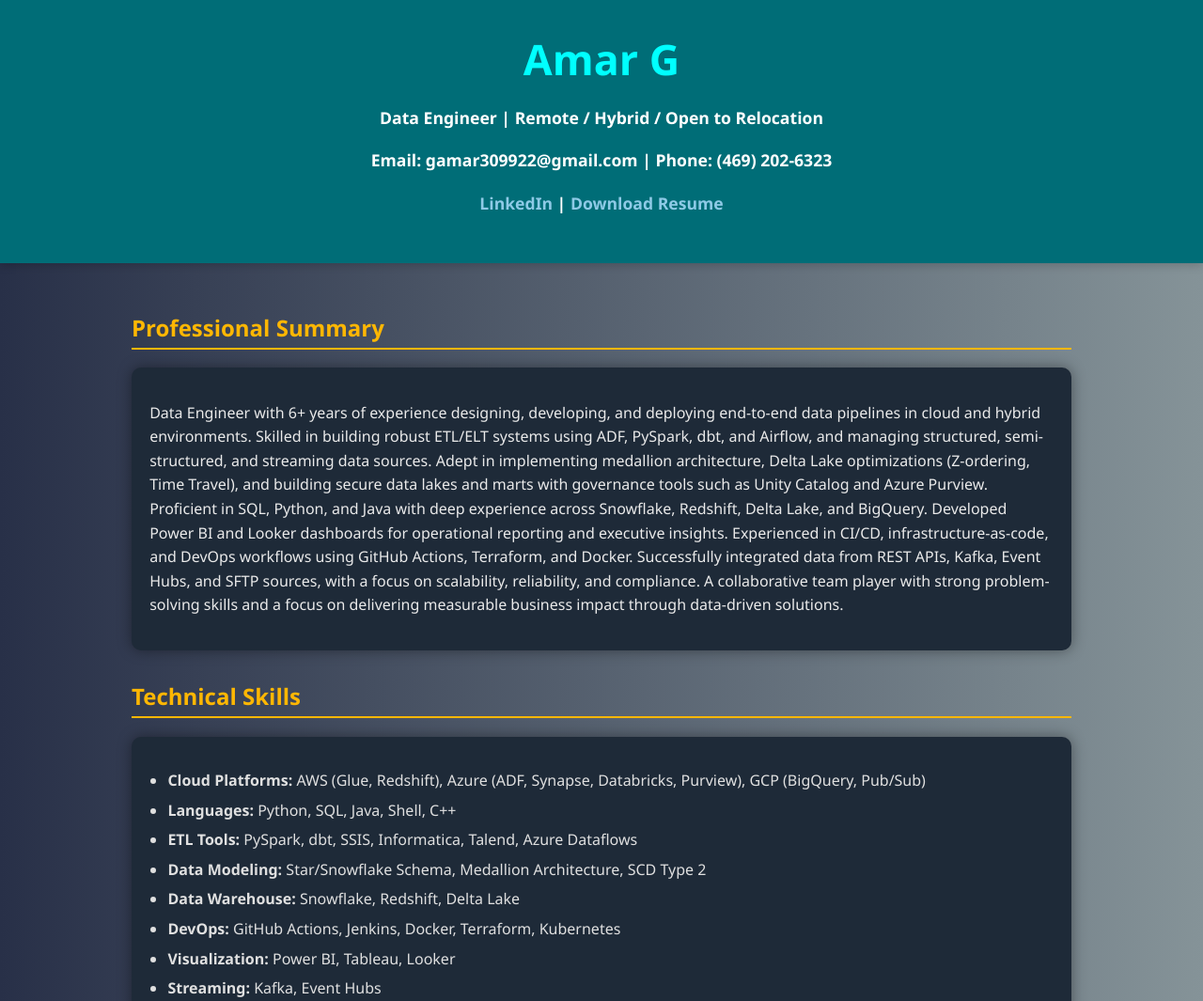
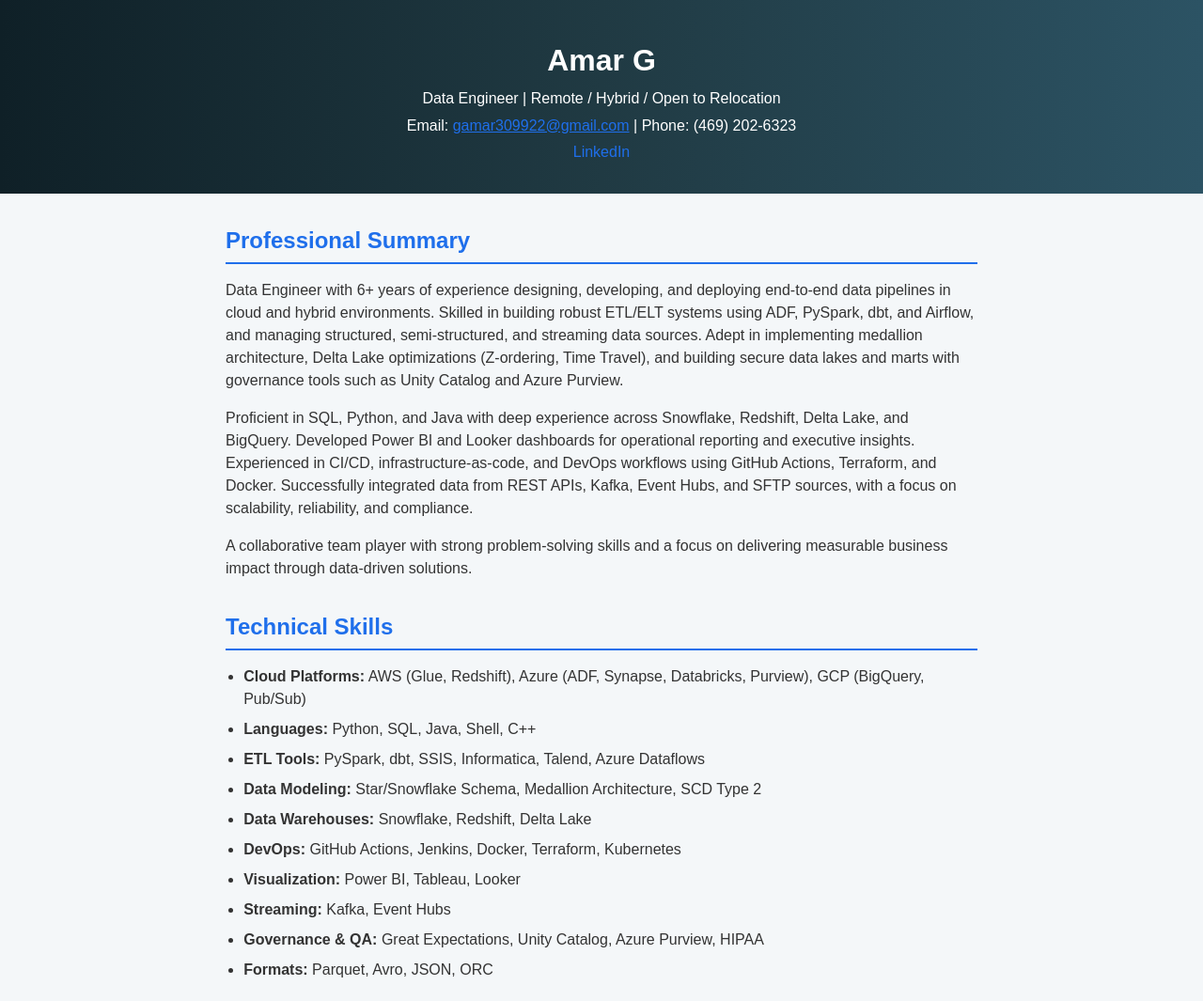
Before and after one commit to gamar3530/portfolio, a plain HTML site: page Index.html in a window 1280 px wide. Shown: the top 1065 px of the page at 94% size. Drawn offline with Linux system fonts and the light colour scheme.

Commit message:
Add files via upload

```diff
--- a/Index.html
+++ b/Index.html
@@ -1,75 +1,64 @@
 <!DOCTYPE html>
 <html lang="en">
 <head>
-  <meta charset="UTF-8" />
-  <meta name="viewport" content="width=device-width, initial-scale=1.0"/>
-  <title>Amar G – Data Engineer </title>
+  <meta charset="UTF-8">
+  <meta name="viewport" content="width=device-width, initial-scale=1">
+  <title>Amar G – Data Engineer</title>
   <style>
     body {
       margin: 0;
-      font-family: 'Segoe UI', Tahoma, Geneva, Verdana, sans-serif;
-      background: linear-gradient(to right, #283048, #859398);
-      color: #f0f0f0;
+      font-family: Arial, sans-serif;
+      background: #f4f7f9;
+      color: #333;
+      line-height: 1.5;
     }
     header {
-      background: #006d77;
-      color: #ffffff;
-      padding: 2rem;
+      background: linear-gradient(90deg, #0f2027, #203a43, #2c5364);
+      color: white;
       text-align: center;
-      box-shadow: 0 2px 10px rgba(0, 0, 0, 0.2);
+      padding: 2rem 1rem;
     }
     header h1 {
-      margin: 0;
-      font-size: 2.8rem;
-      font-weight: bold;
-      color: #00ffff;
+      margin: 0.5rem 0 0.2rem;
+      font-size: 2rem;
     }
     header p {
-      font-weight: bold;
-      font-size: 1.1rem;
+      margin: 0.3rem 0;
+    }
+    .links a {
+      color: #1f6feb;
+      text-decoration: none;
+      margin: 0 0.75rem;
     }
     .container {
-      padding: 2rem;
-      max-width: 1000px;
-      margin: auto;
+      max-width: 800px;
+      margin: 2rem auto;
+      padding: 0 1rem;
     }
-    .section {
+    section {
       margin-bottom: 2rem;
     }
-    h2 {
-      color: #ffb703;
-      border-bottom: 2px solid #ffb703;
+    section h2 {
+      border-bottom: 2px solid #1f6feb;
       padding-bottom: 0.3rem;
-      font-weight: bold;
+      margin-bottom: 1rem;
+      color: #1f6feb;
     }
-    .box {
-      background: #1e2a38;
-      padding: 1.2rem;
-      border-radius: 10px;
-      box-shadow: 0 0 15px rgba(0, 0, 0, 0.4);
-    }
-    .box ul {
+    ul {
       padding-left: 1.2rem;
     }
-    .box li {
-      margin-bottom: 0.6rem;
-      color: #e0e0e0;
-      font-weight: 500;
+    li {
+      margin-bottom: 0.5rem;
     }
-    .box p {
-      color: #eaeaea;
-      font-weight: 500;
+    footer {
+      text-align: center;
+      padding: 1rem 0;
+      font-size: 0.9rem;
+      background: #203a43;
+      color: #fff;
     }
-    .contact a, a {
-      color: #8ecae6;
-      text-decoration: none;
-      font-weight: bold;
-    }
-    .contact a:hover, a:hover {
-      text-decoration: underline;
-    }
-    p {
-      line-height: 1.6;
+    a {
+      color: #1f6feb;
     }
   </style>
 </head>
@@ -77,40 +66,40 @@
 
   <header>
     <h1>Amar G</h1>
-  <p><strong>Data Engineer</strong> | <strong>Remote / Hybrid / Open to Relocation</strong></p>
-  <p><strong>Email:</strong> gamar309922@gmail.com | <strong>Phone:</strong> (469) 202-6323</p>
-  <p><strong><a href="https://www.linkedin.com/in/amar-g-67a345b9/" target="_blank">LinkedIn</a> | <a href="YOUR_RESUME_LINK.pdf" target="_blank">Download Resume</a></strong></p>
+    <p>Data Engineer | Remote / Hybrid / Open to Relocation</p>
+    <p>Email: <a href="mailto:gamar309922@gmail.com">gamar309922@gmail.com</a> | Phone: (469) 202-6323</p>
+    <div class="links">
+      <a href="https://www.linkedin.com/in/amar-g-67a345b9/" target="_blank">LinkedIn</a>
+    </div>
   </header>
 
   <div class="container">
-  <div class="section">
+    <section id="summary">
       <h2>Professional Summary</h2>
-    <div class="box">
-      <p>Data Engineer with 6+ years of experience designing, developing, and deploying end-to-end data pipelines in cloud and hybrid environments. Skilled in building robust ETL/ELT systems using ADF, PySpark, dbt, and Airflow, and managing structured, semi-structured, and streaming data sources. Adept in implementing medallion architecture, Delta Lake optimizations (Z-ordering, Time Travel), and building secure data lakes and marts with governance tools such as Unity Catalog and Azure Purview. Proficient in SQL, Python, and Java with deep experience across Snowflake, Redshift, Delta Lake, and BigQuery. Developed Power BI and Looker dashboards for operational reporting and executive insights. Experienced in CI/CD, infrastructure-as-code, and DevOps workflows using GitHub Actions, Terraform, and Docker. Successfully integrated data from REST APIs, Kafka, Event Hubs, and SFTP sources, with a focus on scalability, reliability, and compliance. A collaborative team player with strong problem-solving skills and a focus on delivering measurable business impact through data-driven solutions.</p>
-    </div>
-  </div>
+      <p>Data Engineer with 6+ years of experience designing, developing, and deploying end-to-end data pipelines in cloud and hybrid environments. Skilled in building robust ETL/ELT systems using ADF, PySpark, dbt, and Airflow, and managing structured, semi-structured, and streaming data sources. Adept in implementing medallion architecture, Delta Lake optimizations (Z-ordering, Time Travel), and building secure data lakes and marts with governance tools such as Unity Catalog and Azure Purview.</p>
+      <p>Proficient in SQL, Python, and Java with deep experience across Snowflake, Redshift, Delta Lake, and BigQuery. Developed Power BI and Looker dashboards for operational reporting and executive insights. Experienced in CI/CD, infrastructure-as-code, and DevOps workflows using GitHub Actions, Terraform, and Docker. Successfully integrated data from REST APIs, Kafka, Event Hubs, and SFTP sources, with a focus on scalability, reliability, and compliance.</p>
+      <p>A collaborative team player with strong problem-solving skills and a focus on delivering measurable business impact through data-driven solutions.</p>
+    </section>
 
-  <div class="section">
+    <section id="skills">
       <h2>Technical Skills</h2>
-    <div class="box">
       <ul>
         <li><strong>Cloud Platforms:</strong> AWS (Glue, Redshift), Azure (ADF, Synapse, Databricks, Purview), GCP (BigQuery, Pub/Sub)</li>
         <li><strong>Languages:</strong> Python, SQL, Java, Shell, C++</li>
         <li><strong>ETL Tools:</strong> PySpark, dbt, SSIS, Informatica, Talend, Azure Dataflows</li>
         <li><strong>Data Modeling:</strong> Star/Snowflake Schema, Medallion Architecture, SCD Type 2</li>
-        <li><strong>Data Warehouse:</strong> Snowflake, Redshift, Delta Lake</li>
+        <li><strong>Data Warehouses:</strong> Snowflake, Redshift, Delta Lake</li>
         <li><strong>DevOps:</strong> GitHub Actions, Jenkins, Docker, Terraform, Kubernetes</li>
         <li><strong>Visualization:</strong> Power BI, Tableau, Looker</li>
         <li><strong>Streaming:</strong> Kafka, Event Hubs</li>
         <li><strong>Governance & QA:</strong> Great Expectations, Unity Catalog, Azure Purview, HIPAA</li>
         <li><strong>Formats:</strong> Parquet, Avro, JSON, ORC</li>
       </ul>
-    </div>
-  </div>
+    </section>
 
-  <div class="section">
+    <section id="experience">
       <h2>Professional Experience</h2>
-    <div class="box">
+
       <h3>Cardinal Health | Data Engineer | Jul 2024 – Present | Remote</h3>
       <ul>
         <li>Built scalable ADF and PySpark pipelines for structured and semi-structured data ingestion</li>
@@ -121,6 +110,7 @@
         <li>Integrated Kafka, APIs, and Event Hubs for real-time data processing</li>
         <li>Validated pipelines with Great Expectations and mapped lineage using Purview</li>
       </ul>
+
       <h3>Capgemini | Data Engineer | Sep 2019 – Dec 2022 | Hyderabad, India</h3>
       <ul>
         <li>Built PySpark and AWS Glue pipelines processing 10M+ daily records</li>
@@ -129,6 +119,7 @@
         <li>Developed schema enforcement and data contracts with APIs and validation rules</li>
         <li>Reduced ETL downtime by 25% via proactive CloudWatch monitoring</li>
       </ul>
+
       <h3>Fujitsu | Associate Data Engineer | May 2017 – Sep 2019 | Hyderabad, India</h3>
       <ul>
         <li>Developed HR and finance data pipelines using PySpark and Python</li>
@@ -137,26 +128,27 @@
         <li>Executed text analytics on feedback data using NLP techniques</li>
         <li>Implemented data quality checks and migrated reports to Redshift</li>
       </ul>
-    </div>
+    </section>
+
+    <section id="education">
+      <h2>Education</h2>
+      <p><strong>Master of Science in Business Analytics</strong><br>
+      University of New Haven, CT – May 2024</p>
+      <p><strong>B.Tech in Electronics and Communication Engineering</strong><br>
+      Vignan University, India – Apr 2017</p>
+    </section>
+
+    <section id="contact">
+      <h2>Contact</h2>
+      <p>Email: <a href="mailto:gamar309922@gmail.com">gamar309922@gmail.com</a><br>
+      Phone: (469) 202‑6323<br>
+      LinkedIn: <a href="https://www.linkedin.com/in/amar-g-67a345b9/" target="_blank">linkedin.com/in/amar-g-67a345b9/</a></p>
+    </section>
   </div>
 
-  <div class="section">
-    <h2>Education</h2>
-    <div class="box">
-      <p><strong>Master of Science in Business Analytics</strong><br/>University of New Haven, CT – May 2024</p>
-      <p><strong>B.Tech in Electronics and Communication Engineering</strong><br/>Vignan University, India – Apr 2017</p>
-    </div>
-  </div>
-
-  <div class="section">
-    <h2>Contact</h2>
-    <div class="box contact">
-      <p>Email: <a href="mailto:gamar309922@gmail.com">gamar309922@gmail.com</a></p>
-      <p>Phone: <a href="tel:+14692026323">(469) 202-6323</a></p>
-      <p>LinkedIn: <a href="https://www.linkedin.com/in/amar-g-67a345b9/" target="_blank">linkedin.com/in/amar-g-67a345b9/</a></p>
-    </div>
-  </div>
-</div>
+  <footer>
+    © 2025 Amar G – Data Engineer Portfolio
+  </footer>
 
 </body>
 </html>
```
Lines whose indentation alone changed are shown as unchanged.
